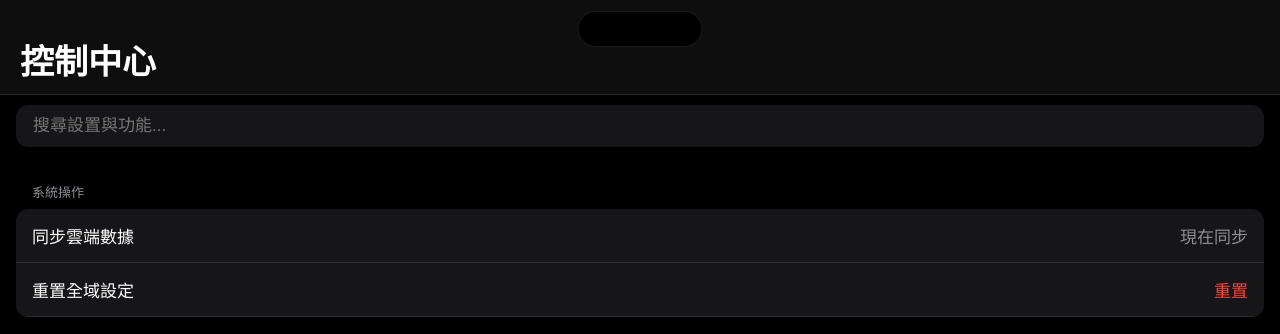
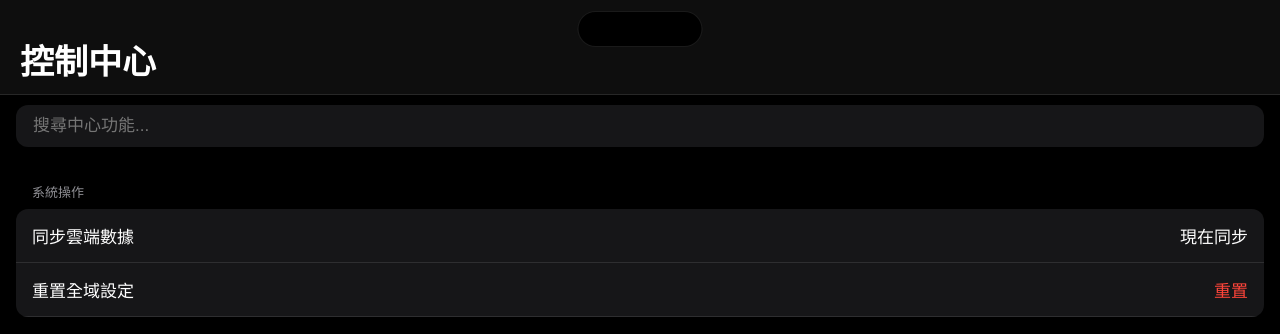
Before and after one commit to mobsp/mobsp.github.io, a Jekyll site: the page beta/test7.html, which Jekyll copies as it is, in a window 1280 px wide. Shown: the top 334 px of the page. Built offline with Jekyll 4.4.1, drawn with Linux system fonts in a browser that asks for light colours.

Commit message:
更新 test7.html

```diff
--- a/beta/test7.html
+++ b/beta/test7.html
@@ -11,41 +11,34 @@
         }
         * { box-sizing: border-box; -webkit-tap-highlight-color: transparent; outline: none; }
         body, html { margin: 0; padding: 0; width: 100%; height: 100%; background: #000; overflow: hidden; font-family: -apple-system, sans-serif; }
-
         #ios-root { display: flex; flex-direction: column; height: 100dvh; width: 100vw; position: relative; }
         .ios-island { position: fixed; top: 11px; left: 50%; transform: translateX(-50%); width: 125px; height: 36px; background: #000; border-radius: 20px; z-index: 10000; transition: all 0.5s cubic-bezier(0.18, 0.89, 0.32, 1.2); display: flex; align-items: center; justify-content: center; border: 0.5px solid rgba(255,255,255,0.1); }
         .ios-island.active { width: 300px; height: 60px; border-radius: 25px; }
         #island-msg { opacity: 0; font-size: 14px; transition: 0.3s; color: #fff; font-weight: 500; }
-
         .ios-header { padding: env(safe-area-inset-top, 20px) 20px 10px; background: var(--glass); backdrop-filter: blur(40px); border-bottom: 0.5px solid rgba(255,255,255,0.1); z-index: 1000; }
         .nav-row { display: flex; align-items: center; height: 30px; margin-bottom: 5px; }
         .back-btn { color: var(--ios-blue); font-size: 17px; visibility: hidden; opacity: 0; transition: 0.3s; cursor: pointer; }
         .back-btn.show { visibility: visible; opacity: 1; }
         .ios-header h1 { font-size: 34px; margin: 0; font-weight: 700; color: #fff; transition: 0.3s; }
         .ios-header.mini h1 { font-size: 18px; transform: translate(-40px, -28px); text-align: center; width: 100%; }
-
         .ios-scroller { flex: 1; overflow-y: auto; padding: 10px 16px 100px; transition: 0.4s cubic-bezier(0.4, 0, 0.2, 1); }
         .section-label { padding: 20px 16px 8px; color: var(--ios-gray); font-size: 13px; text-transform: uppercase; }
         .ios-list { background: var(--ios-card); border-radius: 12px; padding: 0; margin: 0 0 20px; list-style: none; overflow: hidden; backdrop-filter: blur(20px); }
-        .ios-list li { padding: 14px 16px; border-bottom: 0.5px solid rgba(255,255,255,0.1); display: flex; align-items: center; justify-content: space-between; font-size: 17px; color: #fff; }
+        .ios-list li { padding: 14px 16px; border-bottom: 0.5px solid rgba(255,255,255,0.1); display: flex; align-items: center; justify-content: space-between; font-size: 17px; color: #fff; cursor: pointer; }
         .ios-list li:active { background: rgba(255,255,255,0.15); }
-
         .ios-search-box { background: var(--ios-card); border-radius: 12px; padding: 10px 15px; display: flex; align-items: center; margin-bottom: 15px; }
         .ios-search-box input { background: transparent; border: none; color: #fff; flex: 1; font-size: 17px; }
-
         .ios-switch { width: 51px; height: 31px; background: #39393D; border-radius: 20px; position: relative; transition: 0.3s; }
         .ios-switch.on { background: var(--ios-green); }
         .ios-switch::after { content: ''; position: absolute; top: 2px; left: 2px; width: 27px; height: 27px; background: #fff; border-radius: 50%; transition: 0.3s; box-shadow: 0 3px 8px rgba(0,0,0,0.2); }
         .ios-switch.on::after { transform: translateX(20px); }
-
         .alert-ov { position: fixed; inset: 0; background: rgba(0,0,0,0.6); display: none; align-items: center; justify-content: center; z-index: 11000; backdrop-filter: blur(5px); }
         .alert-box { width: 270px; background: rgba(40, 40, 40, 0.95); border-radius: 14px; overflow: hidden; text-align: center; border: 0.5px solid rgba(255,255,255,0.1); }
         .alert-body { padding: 20px; border-bottom: 0.5px solid rgba(255,255,255,0.1); color: #fff; }
         .alert-btns { display: flex; }
         .alert-btn { flex: 1; padding: 12px; color: var(--ios-blue); font-weight: 600; cursor: pointer; }
         .alert-btn:first-child { border-right: 0.5px solid rgba(255,255,255,0.1); font-weight: 400; }
-
-        .home-bar { height: 5px; width: 134px; background: #fff; border-radius: 10px; position: absolute; bottom: 8px; left: 50%; transform: translateX(-50%); opacity: 0.4; }
+        .home-bar { height: 5px; width: 134px; background: #fff; border-radius: 10px; position: absolute; bottom: 8px; left: 50%; transform: translateX(-50%); opacity: 0.4; z-index: 100; }
     </style>
 </head>
 <body>
@@ -59,12 +52,12 @@
 
         <main class="ios-scroller" id="scroller">
             <div class="ios-search-box">
-                <input type="text" placeholder="搜尋設置與功能..." oninput="window.ios.filter(this.value)">
+                <input type="text" placeholder="搜尋中心功能..." oninput="window.ios.filter(this.value)">
             </div>
 
             <div class="section-label">系統操作</div>
             <ul class="ios-list">
-                <li onclick="handleSync()">同步雲端數據 <span style="color:var(--ios-gray)">現在同步</span></li>
+                <li onclick="handleSync()">同步雲端數據 <span>現在同步</span></li>
                 <li onclick="handleReset()">重置全域設定 <span style="color:var(--ios-red)">重置</span></li>
             </ul>
 
@@ -86,35 +79,41 @@
     </div>
 
     <script src="./ios-type.js"></script>
-    <script type="module">
-        import { initTheme, initSecurity, SystemData } from './theme-engine.js';
+    <script src="./theme-engine.js"></script>
 
-        // 系統啟動
-        initTheme();
-        initSecurity();
-        window.ios._render();
-        document.getElementById('back').onclick = () => window.ios.pop();
+    <script>
+        // 確保 DOM 載入後執行
+        window.addEventListener('load', () => {
+            // 初始化引擎
+            if(window.initTheme) window.initTheme();
+            if(window.initSecurity) window.initSecurity();
 
-        // [邏輯] 同步處理
-        window.handleSync = () => {
+            // 初始渲染 iOS 組件
+            if(window.ios) {
+                window.ios._render();
+            }
+
+            document.getElementById('back').onclick = () => window.ios.pop();
+        });
+
+        // 定義全域按鈕邏輯
+        function handleSync() {
             window.ios.loading(true);
             setTimeout(() => {
                 window.ios.loading(false);
                 window.ios.notify("數據同步成功");
             }, 1500);
-        };
+        }
 
-        // [邏輯] 重置處理 (Action Sheet)
-        window.handleReset = () => {
+        function handleReset() {
             window.ios.actionSheet([
                 { id: 1, text: '僅清除快取', onClick: () => window.ios.notify('快取已清理') },
                 { id: 2, text: '完整格式化', role: 'destructive', onClick: () => window.ios.alert('安全確認', '此操作無法復原，確定？', () => window.ios.notify('系統已重置')) },
                 { id: 3, text: '取消', role: 'cancel' }
             ]);
-        };
+        }
 
-        // [路由] 進階頁面
-        window.openMore = () => {
+        function openMore() {
             const html = `
                 <div class="section-label">隱私與安全</div>
                 <ul class="ios-list">
@@ -124,7 +123,7 @@
                 </ul>
             `;
             window.ios.push('隱私設定', html);
-        };
+        }
     </script>
 </body>
 </html>
```
